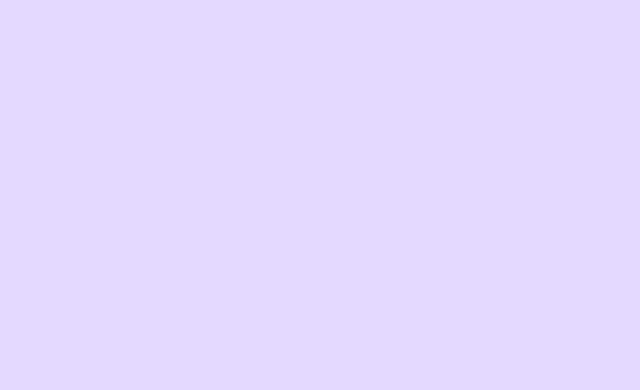
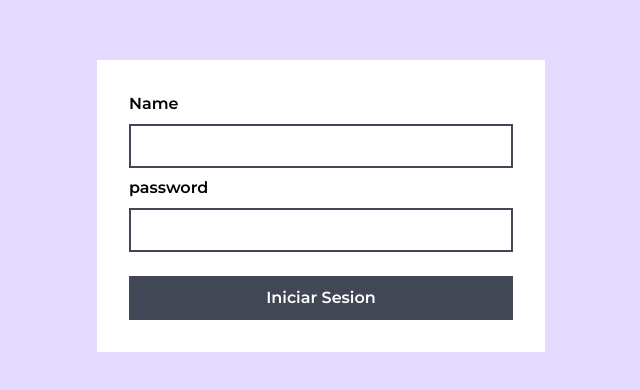
Before and after one commit to LifeAsDev/educacion-app, a Next.js app: page / in a window 1280 px wide. Shown: the part 194-584 px from the top of the page, without its empty margins (319-959 px from the left). Built offline with nearby package versions, Linux system fonts and the light colour scheme.

Commit message:
login form css

```diff
--- a/src/app/globals.css
+++ b/src/app/globals.css
@@ -4,6 +4,7 @@
 
 :root {
   margin: 0;
+  --white: white;
   --background-color-light-purple: #e4d9ff;
   --primary-color-dark-blue: #273469;
   --primary-color-darker-blue: #242562;
@@ -20,6 +21,11 @@ main {
   min-height: 100vh;
 }
 body {
-  color: var(--third-color-ice-light);
   background: var(--background-color-light-purple);
 }
+button {
+  width: 100%;
+  border: 2px solid var(--third-color-light-black);
+  outline: none;
+  padding: 8px;
+}
--- a/src/app/layout.tsx
+++ b/src/app/layout.tsx
@@ -1,11 +1,11 @@
 import type { Metadata } from "next";
-import { Inter } from "next/font/google";
+import { Montserrat } from "next/font/google";
 import "./globals.css";
 
-const inter = Inter({ subsets: ["latin"] });
+const montserrat = Montserrat({ subsets: ["latin"] });
 
 export const metadata: Metadata = {
-  title: "Evaluacion App",
+  title: "Educacion App",
   description: "Generated by create next app",
 };
 
@@ -16,7 +16,7 @@ export default function RootLayout({
 }>) {
   return (
     <html lang="en">
-      <body className={inter.className}>{children}</body>
+      <body className={montserrat.className}>{children}</body>
     </html>
   );
 }
--- a/src/app/page.tsx
+++ b/src/app/page.tsx
@@ -1,5 +1,5 @@
 import Image from "next/image";
-
+import Login from "@/components/login/login";
 export default function Page() {
-  return <main></main>;
+  return <Login />;
 }
--- /dev/null
+++ b/src/components/login/login.tsx
@@ -0,0 +1,14 @@
+import styles from "./styles.module.css";
+export default function Login() {
+  return (
+    <main className={styles.main}>
+      <div className={styles.loginBox}>
+        <label>Name</label>
+        <input type="text"></input>
+        <label>password</label>
+        <input type="password"></input>
+        <button>Iniciar Sesion</button>
+      </div>
+    </main>
+  );
+}
--- /dev/null
+++ b/src/components/login/styles.module.css
@@ -0,0 +1,37 @@
+.loginBox {
+  margin: auto;
+  background-color: var(--white);
+  width: 28em;
+  padding: 2em;
+  display: flex;
+  flex-direction: column;
+  gap: 0.5em;
+}
+.main {
+  display: flex;
+}
+.loginBox input {
+  color: black;
+  width: 100%;
+  border: 2px solid var(--third-color-light-black);
+  outline: none;
+  padding: 8px;
+  font-weight: 500;
+}
+.loginBox input:focus {
+  border-color: var(--color-light-night-blue);
+}
+.loginBox label {
+  font-weight: 600;
+}
+.loginBox button {
+  border: none;
+  font-weight: 600;
+  color: white;
+  background-color: var(--third-color-light-black);
+  margin-top: 1em;
+  padding: 10px;
+}
+.loginBox button:hover {
+  background-color: var(--primary-color-darker-blue);
+}
```
